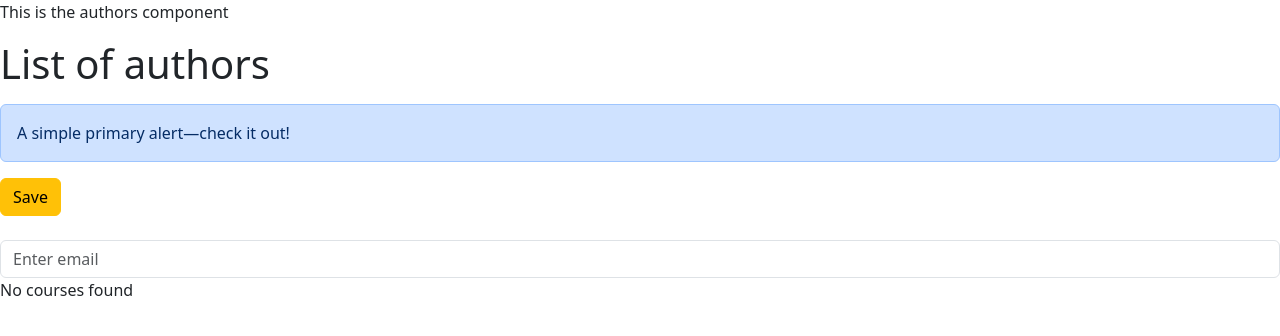
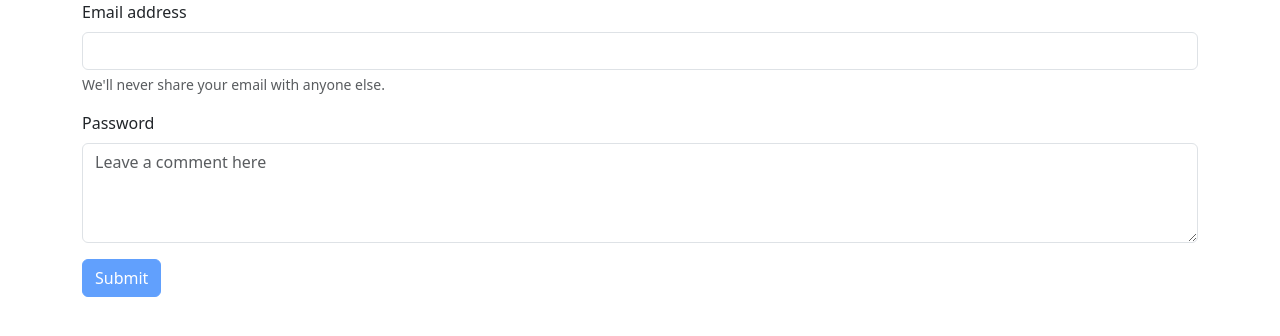
Before and after one commit to PLThabangR/angular-essentials, an Angular app: page / in a window 1280 px wide. Shown: the top 336 px of the page. Built offline with nearby package versions, Linux system fonts and the light colour scheme.

Commit message:
WOrking with angular forms

```diff
--- a/src/app/authors/authors.component.html
+++ b/src/app/authors/authors.component.html
@@ -1,24 +1,17 @@
-<p>This is the authors component</p>
-<h1 >{{title}}</h1>
+<div class="container">
+    <form #loginForm="ngForm" (ngSubmit)="login()" >
+        <div class="mb-3">
+          <label for="email" class="form-label">Email address</label>
 
-<div  *ngFor="let author of authors" >
-    <p>{{author}}</p>
+          <input required  [(ngModel)]="credentials.email" type="email" name="email" #email="ngModel"  class="form-control" id="email" aria-describedby="email">
+          <div id="email" class="form-text">We'll never share your email with anyone else.</div>
+          <p *ngIf="email.invalid && email.touched"  class="alert alert-danger">Email is requred</p>
+        </div>
+        <div class="mb-3">
+          <label for="comment" class="form-label">Password</label>
+          <textarea required   [(ngModel)]="credentials.comment" name="comment" #comment="ngModel"  class="form-control" placeholder="Leave a comment here" id="comment" style="height:100px"></textarea>
+        </div>
 
+        <button type="submit" [disabled]="loginForm.invalid" class="btn btn-primary">Submit</button>
+      </form>
 </div>
-
-<div>
-    <div class="alert alert-primary" role="alert">
-        A simple primary alert—check it out!
-      </div>
-      <button type="button" class="btn btn-warning" (click)="onSave($event)">Save</button>
-</div>
-<br>
-<input type="email" class="form-control" [(ngModel)]="email"  placeholder="Enter email" (keyUp.enter)="onKeyPress()">
-<span class="glyphicon"></span>
-
-<div *ngIf="course.length>0; else noCourses">
-    List of courses
-</div>
-<ng-template #noCourses>
-No courses found
-</ng-template>
--- a/src/app/authors/authors.component.ts
+++ b/src/app/authors/authors.component.ts
@@ -7,23 +7,13 @@ import { Component } from '@angular/core';
   styleUrls: ['./authors.component.css']
 })
 export class AuthorsComponent {
-title :string ='List of authors';
-authors:string[] =[];
-email:string='';
-course=[];
-imageUrl ="https://images.unsplash.com/photo-1682687980961-78fa83781450?w=700&auto=format&fit=crop&q=60&ixlib=rb-4.0.3&ixid=M3wxMjA3fDF8MHxlZGl0b3JpYWwtZmVlZHw2fHx8ZW58MHx8fHx8"
-constructor(private coursesService:CoursesService){
-  this.authors = coursesService.getService()
-
+credentials={
+  email:'',
+  comment:''
 }
 
-onSave($event:Event){
-console.log("Button clicked",$event)
-}
-
-
-onKeyPress():void{
-  console.log(this.email)
+  login(){
+console.log(this.credentials);
 }
 
 
```
